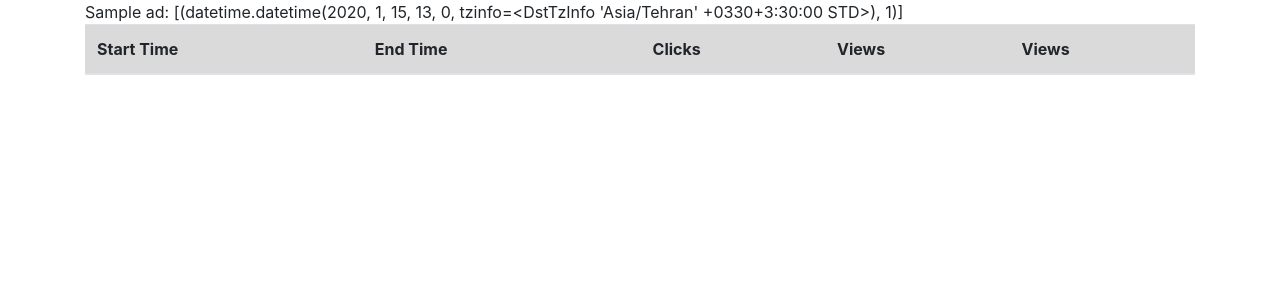
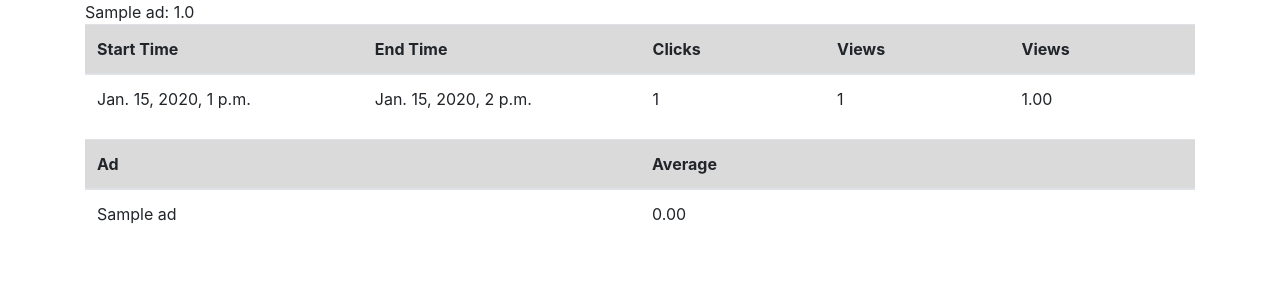
Before and after one commit to aminaryan80/Yektanet, a Django app: page /advertiser_management/report/ in a window 1280 px wide. Shown: the top 300 px of the page. Run offline with Django 3.2, Linux system fonts and the light colour scheme; tables that the repository leaves empty hold one stand-in row (values such as "Sample post"); lists and menus that the app fills with data are empty; some libraries are stand-ins or nearby versions.

Commit message:
complete report page

```diff
--- a/Yektanet/settings.py
+++ b/Yektanet/settings.py
@@ -80,8 +80,8 @@ DATABASES = {
     'default': {
         'ENGINE': 'django.db.backends.postgresql',
         'NAME': 'db_advertising_project',
-        'USER': 'postgres',
-        'PASSWORD': '1234',
+        'USER': 'admin',
+        'PASSWORD': 'admin',
         'HOST': '127.0.0.1',
         'PORT': '5432',
     }
--- a/advertiser_management/templates/advertiser_management/report.html
+++ b/advertiser_management/templates/advertiser_management/report.html
@@ -1,6 +1,6 @@
 {% extends 'advertiser_management/base.html' %}
 
-{% block title %}{{ ad.title }}{% endblock %}
+{% block title %}report{% endblock %}
 
 {% block content %}
     <div class="container">
@@ -17,18 +17,44 @@
                 </tr>
                 </thead>
                 <tbody>
-                {{ clickSums }}
                 {% for k, v in clickSums.items %}
-                    <tr>
-                        <td>{{ k }}</td>
-                        <td>{{ v.0 }}</td>
-                        <td>{{ v.1 }}</td>
-                        <td>{{ v.2 }}</td>
-                        <td>{{ v.3|floatformat:3 }}</td>
-                    </tr>
+                    {% if k == "action" %}
+                        {% for x in v %}
+                            <tr>
+                                <td>{{ x.0 }}</td>
+                                <td>{{ x.1.0 }}</td>
+                                <td>{{ x.1.1 }}</td>
+                                <td>{{ x.1.2 }}</td>
+                                <td>{{ x.1.3|floatformat:2 }}</td>
+                            </tr>
+                        {% endfor %}
+                    {% elif k == "cpv" %}
+                        {{ v }}
+                    {% endif %}
                 {% endfor %}
                 </tbody>
             </table>
         {% endfor %}
+        <table class="table table-hover">
+            <thead>
+            <tr class="table-active">
+                <th scope="col" style="width: 50%">Ad</th>
+                <th scope="col" style="width: 50%">Average</th>
+            </tr>
+            </thead>
+            <tbody>
+            {% for k, v in avg.items %}
+
+                <tr>
+                    <td>{{ k.title }}</td>
+                    {% if v != -1 %}
+                        <td>{{ v|floatformat:2 }}</td>
+                    {% else %}
+                        <td>No Clicks!</td>
+                    {% endif %}
+                </tr>
+            {% endfor %}
+            </tbody>
+        </table>
     </div>
 {% endblock %}
--- a/advertiser_management/views.py
+++ b/advertiser_management/views.py
@@ -53,32 +53,38 @@ def get_action_properties(context):
         oldest_click_time = Click.objects.filter(ad=ad).aggregate(Min('time'))['time__min']
         start_date = datetime.now()
         action = {}
-        clicks = Click.objects.annotate(
-            hour=TruncHour('time')).values('hour').filter(ad=ad).annotate(
+        clicks_count = 0
+        views_count = 0
+        clicks = Click.objects.filter(ad=ad).annotate(hour=TruncHour('time')).values('hour').annotate(
             clicks=Count('id'))
-        views = View.objects.annotate(
-            hour=TruncHour('time')).values('hour').filter(ad=ad).annotate(
-            views=Count('id'))
+        views = View.objects.filter(ad=ad).annotate(hour=TruncHour('time')).values('hour').annotate(views=Count('id'))
         for v in views:
-            # action[v['hour']] = [v['hour'] + timedelta(hours=1), 0, v['views']]
-            action[v['hour']] = v['views']
+            action[v['hour']] = [v['hour'] + timedelta(hours=1), 0, v['views'], 0]
+            views_count += v['views']
         for c in clicks:
-            action[c['hour']] = c['clicks']
-        context['actions'][ad] = sorted(action.items(), key=lambda t: t[0])
-        # while oldest_click_time.replace(tzinfo=pytz.UTC) < start_date.replace(tzinfo=pytz.UTC):
-        #     end_date = start_date - timedelta(hours=1)
-        #     # clicks = Click.objects.filter(time__range=[end_date, start_date], ad=ad)
-        #     views = View.objects.filter(time__range=[end_date, start_date], ad=ad)
-        #     clicks_count = clicks.count()
-        #     views_count = views.count()
-        #     if clicks_count > 0 or views_count > 0:
-        #         # print("\n\nad: " + str(ad.title) + "\n" + str(start_date) + " - " + str(end_date) + "\n" +
-        #         #       str(clicks_count) + "\n\n")
-        #         # print("\n" + str(start_date))
-        #         context['actions'][ad][str(start_date)] = [str(end_date), clicks_count, views_count ]
-        #                                                    clicks_count / views_count]
-        #     start_date -= timedelta(hours=1)
-    # print("\n\n" + str(context['actions']) + "\n\n")
+            action[c['hour']][1] = c['clicks']
+            action[c['hour']][3] = c['clicks'] / action[c['hour']][2]
+            clicks_count += c['clicks']
+        context['actions'][ad]['action'] = sorted(action.items(), reverse=True, key=lambda t: t[1])
+        context['actions'][ad]['cpv'] = clicks_count / views_count
+
+
+def get_avg_click_view(context):
+    ads = Ad.objects.filter(approve=True)
+    for ad in ads:
+        clicks = Click.objects.filter(ad=ad)
+        sum_diff = 0
+        for click in clicks:
+            v = None
+            views = View.objects.filter(ad=ad, ip=click.ip).order_by('time')
+            for view in views:
+                if (v is None) or (view.ip == click.ip and click.time > view.time > v.time):
+                    v = view
+            sum_diff += (click.time - v.time).seconds
+        avg = -1
+        if clicks.count() > 0:
+            avg = sum_diff / clicks.count()
+        context['avg'][ad] = avg
 
 
 class ReportView(ListView):
@@ -92,6 +98,8 @@ class ReportView(ListView):
         context = {
             'ads': ads,
             'actions': {},
+            'avg': {},
         }
         get_action_properties(context)
+        get_avg_click_view(context)
         return context
```
